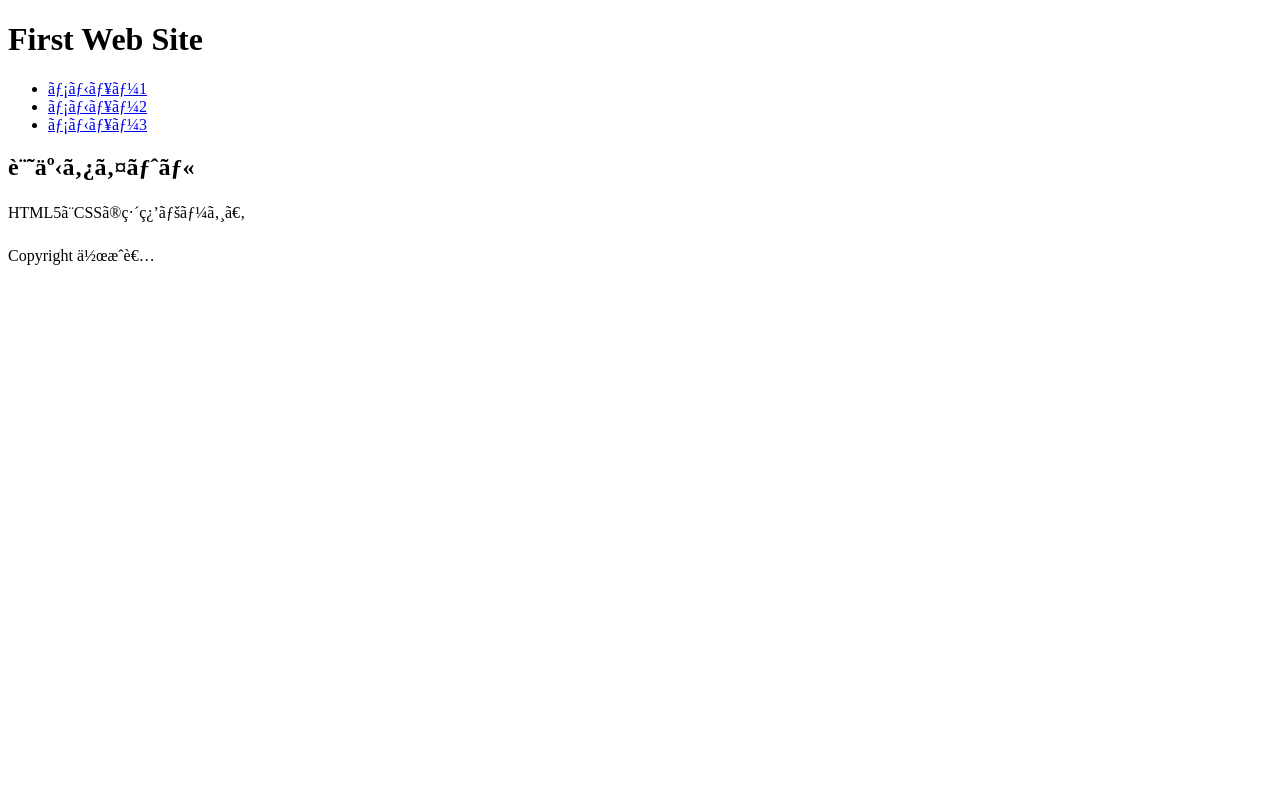
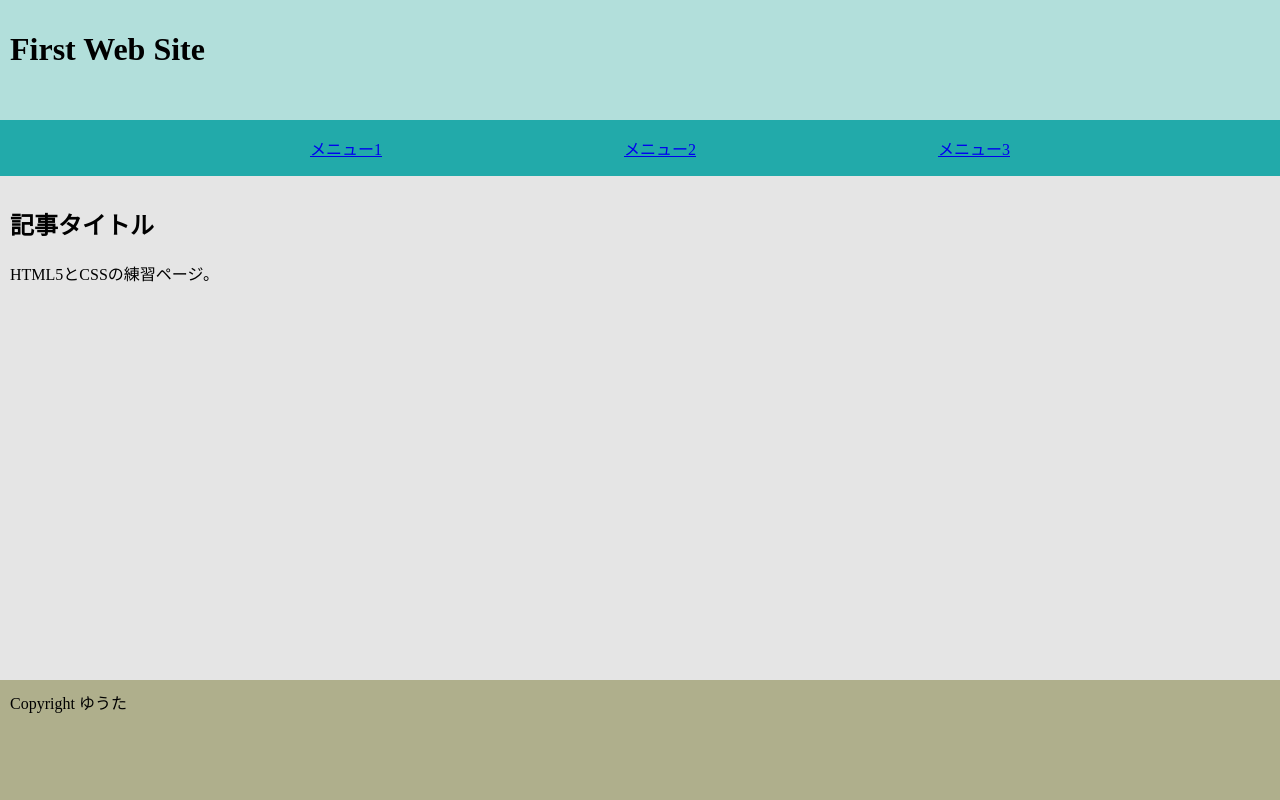
Before and after one commit to machiruda4657/html_study, a plain HTML site: page index.html in a window 1280 px wide. Drawn offline with Linux system fonts and the light colour scheme.

Commit message:
fix typo

```diff
--- a/index.html
+++ b/index.html
@@ -2,9 +2,9 @@
 <html lang="ja">
 
 <head>
-  <meta charset="UYF-" />
+  <meta charset="UTF-8" />
   <title>First Web Site</title>
-  <link rel="styleseet" type="text/css" media="screen" href="style.css" />
+  <link rel="stylesheet" type="text/css" media="screen" href="style.css" />
 </head>
 
 <body>
@@ -30,7 +30,7 @@
     </div>
 
     <footer>
-      Copyright 作成者
+      Copyright ゆうた
     </footer>
   </div>
 </body>
```
